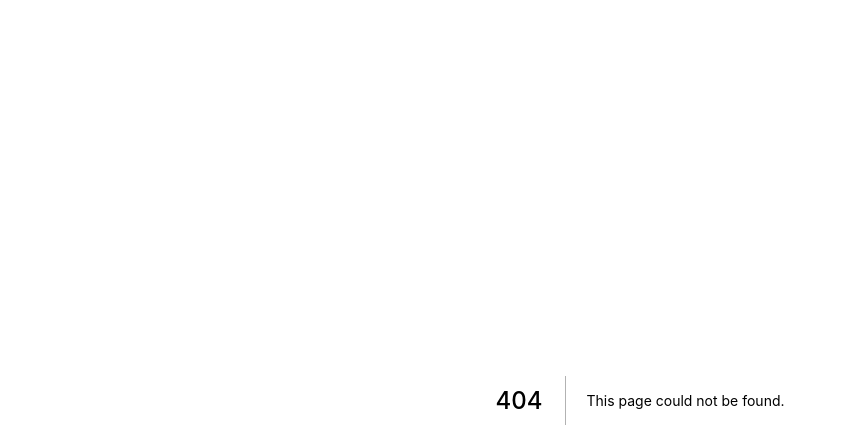
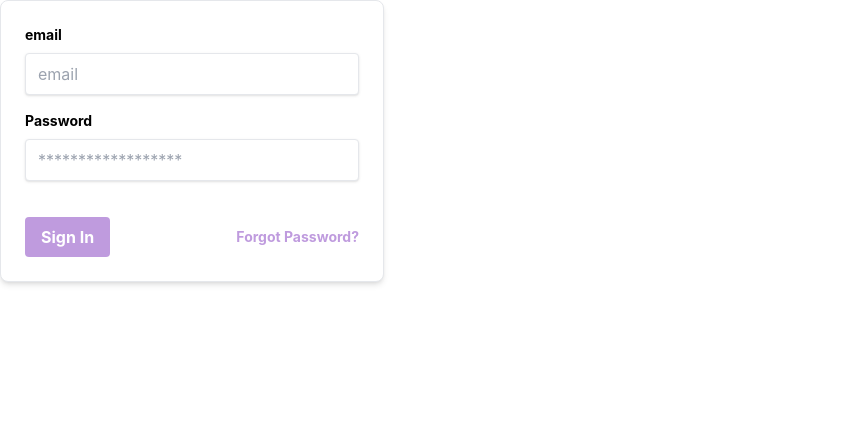
Before and after one commit to tmdqls2257/NextNestBlog, a Next.js app in the folder client/: page /login in a window 1280 px wide. Before the commit this address had no page. Shown: the top 448 px of the page, without its empty margins (0-847 px from the left). Built offline with nearby package versions, Linux system fonts and the light colour scheme.

Commit message:
💄 logInForm

```diff
--- a/client/elements/header/header.tsx
+++ b/client/elements/header/header.tsx
@@ -3,7 +3,7 @@ import React from "react";
 // import logo from "./Teogu.png";
 import { classNameJoiner } from "../../utils/className";
 import IconBox, { IconType } from "../../common/IconBox/IconBox";
-import Button from "../../common/button/button";
+import { LinkButton } from "../../common/button/button";
 
 type HeaderProps = {
   onClick?: () => void;
@@ -14,7 +14,8 @@ const Header = ({ onClick }: HeaderProps) => {
     <header className={classNameJoiner("w-full flex items-center")}>
       <IconBox onClick={onClick} iconName={IconType.menu} />
       <img src={"/Teogu.png"} alt="logo" width={80} />
-      <Button>{"LogIn"}</Button>
+
+      <LinkButton href={"/login"}>{"LogIn"}</LinkButton>
     </header>
   );
 };
--- a/client/elements/logInForm/LogInForm.tsx
+++ b/client/elements/logInForm/LogInForm.tsx
@@ -1,22 +1,58 @@
 import Card from "../../common/card/Card";
-import React from "react";
+import React, { useRef, useState } from "react";
 import Button from "../../common/button/button";
+import NetworkService, { MethodType } from "service/axios";
 
 const LogInForm = () => {
-  return (
-    <Card>
+  const [account, setAccount] = useState({
+    email: "",
+    password: "",
+  });
+
+  //input에 입력될 때마다 account state값 변경되게 하는 함수
+  const onChangeAccount = (e: React.ChangeEvent<HTMLInputElement>) => {
+    setAccount({
+      ...account,
+      [e.target.name]: e.target.value,
+    });
+  };
+
+  const onLogIn = () => {
+    NetworkService.request("users/login", MethodType.post, {
+      data: {
+        email: account.email,
+        password: account.password,
+      },
+    }).then((res) => console.log(res));
+    console.log(account);
+  };
+
+  const onReset = () => {
+    const resetInputs = {
+      email: "",
+      password: "",
+    };
+    //초기화 객체값을 넣은 변수로 변경하도록 셋인풋 실행
+    setAccount(resetInputs);
+  };
+
+  //anerim.tistory.com/180 [디발자 뚝딱:티스토리]
+  출처: https: return (
+    <Card style="absolute_center">
       <div className="mb-4">
         <label
           className="block text-grey-darker text-sm font-bold mb-2"
-          htmlFor="username"
+          htmlFor="email"
         >
-          {"Username"}
+          {"email"}
         </label>
         <input
+          name="email"
           className="shadow appearance-none border rounded w-full py-2 px-3 text-grey-darker"
-          id="username"
+          id="email"
           type="text"
-          placeholder="Username"
+          placeholder="email"
+          onBlur={onChangeAccount}
         />
       </div>
       <div className="mb-6">
@@ -28,14 +64,16 @@ const LogInForm = () => {
         </label>
         <input
           className="shadow appearance-none border rounded w-full py-2 px-3 text-grey-darker mb-3"
+          name="password"
           id="password"
           type="password"
+          onChange={onChangeAccount}
           placeholder="******************"
         />
         {/* <p className="text-red text-xs italic">{"Please choose a password."}</p> */}
       </div>
       <div className="flex items-center justify-between">
-        <Button>{"Sign In"}</Button>
+        <Button onClick={onLogIn}>{"Sign In"}</Button>
 
         <a
           className="inline-block align-baseline font-bold text-sm text-violet hover:text-blue-darker"
--- /dev/null
+++ b/client/pages/login.tsx
@@ -0,0 +1,8 @@
+import LogInForm from "elements/logInForm/LogInForm";
+import React from "react";
+
+const Login = () => {
+  return <LogInForm />;
+};
+
+export default Login;
--- a/client/service/axios.ts
+++ b/client/service/axios.ts
@@ -1,19 +1,24 @@
-import axios, { AxiosAdapter, AxiosRequestConfig, AxiosResponse } from "axios";
+import axios, { AxiosRequestConfig, AxiosResponse } from "axios";
 
-enum methodType {
+export enum MethodType {
   get = "get",
   post = "post",
   patch = "patch",
   delete = "delete",
 }
 
-export default class Axios {
+class Axios {
+  private static instance: Axios;
   private baseURL: string;
   constructor(baseURL: string) {
     this.baseURL = baseURL;
   }
 
-  async request(url: string, method: methodType, options: AxiosRequestConfig) {
+  async request(
+    url: string | undefined,
+    method: MethodType,
+    options: AxiosRequestConfig
+  ) {
     try {
       const res: AxiosResponse = await axios(`${this.baseURL}${url}`, {
         method,
@@ -22,6 +27,7 @@ export default class Axios {
         headers: {
           ...options.headers,
         },
+        withCredentials: true,
       });
 
       if (res.status > 299 || res.status < 200) {
@@ -39,4 +45,15 @@ export default class Axios {
       console.log(err);
     }
   }
+
+  public static getInstance(baseURL: string): Axios {
+    if (!Axios.instance) {
+      Axios.instance = new Axios(baseURL);
+    }
+    return Axios.instance;
+  }
 }
+
+const NetworkService = Axios.getInstance(`http://localhost:8080/`);
+
+export default NetworkService;
```
Also changed, not shown: 1 other file (tests, documents, lock files or other folders).
